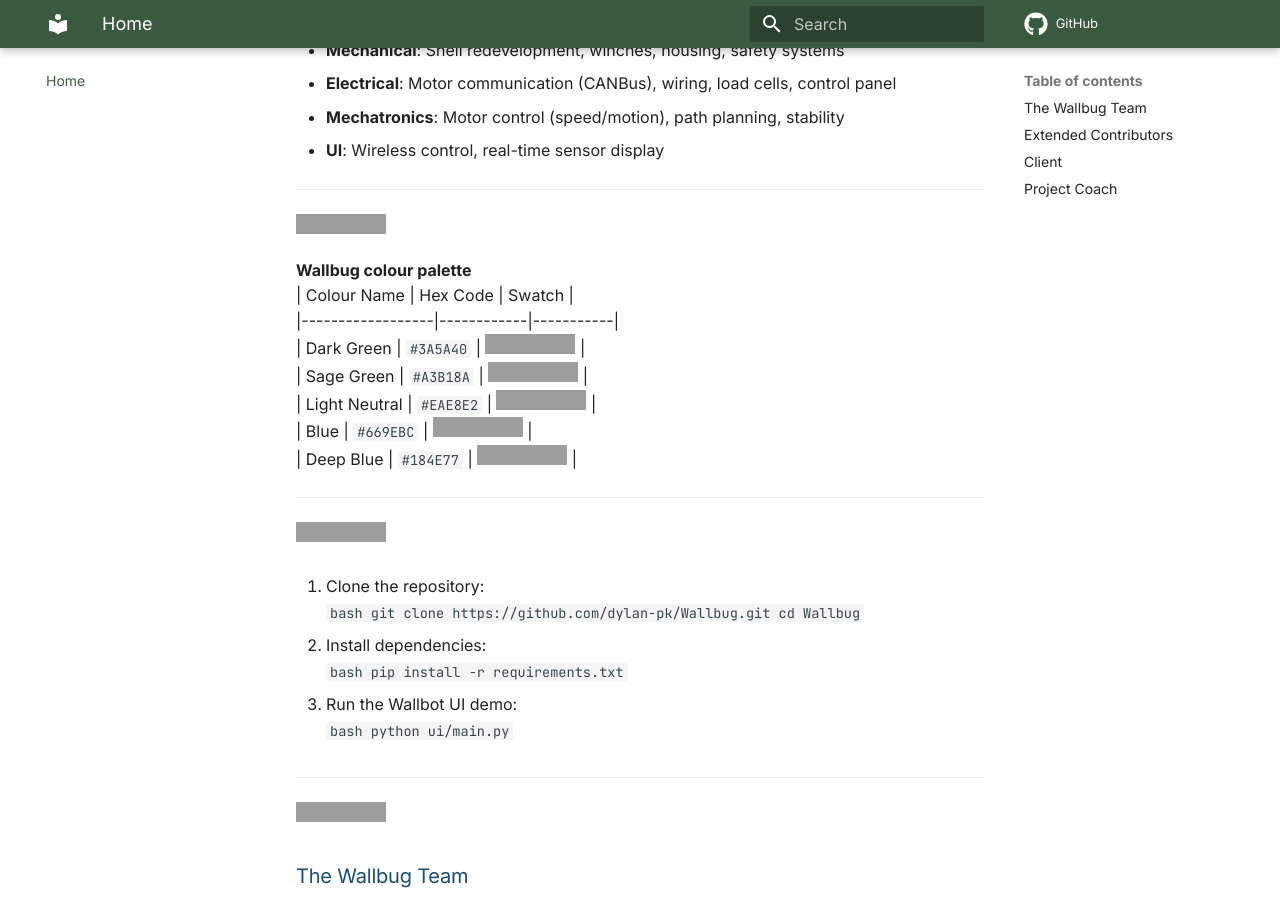
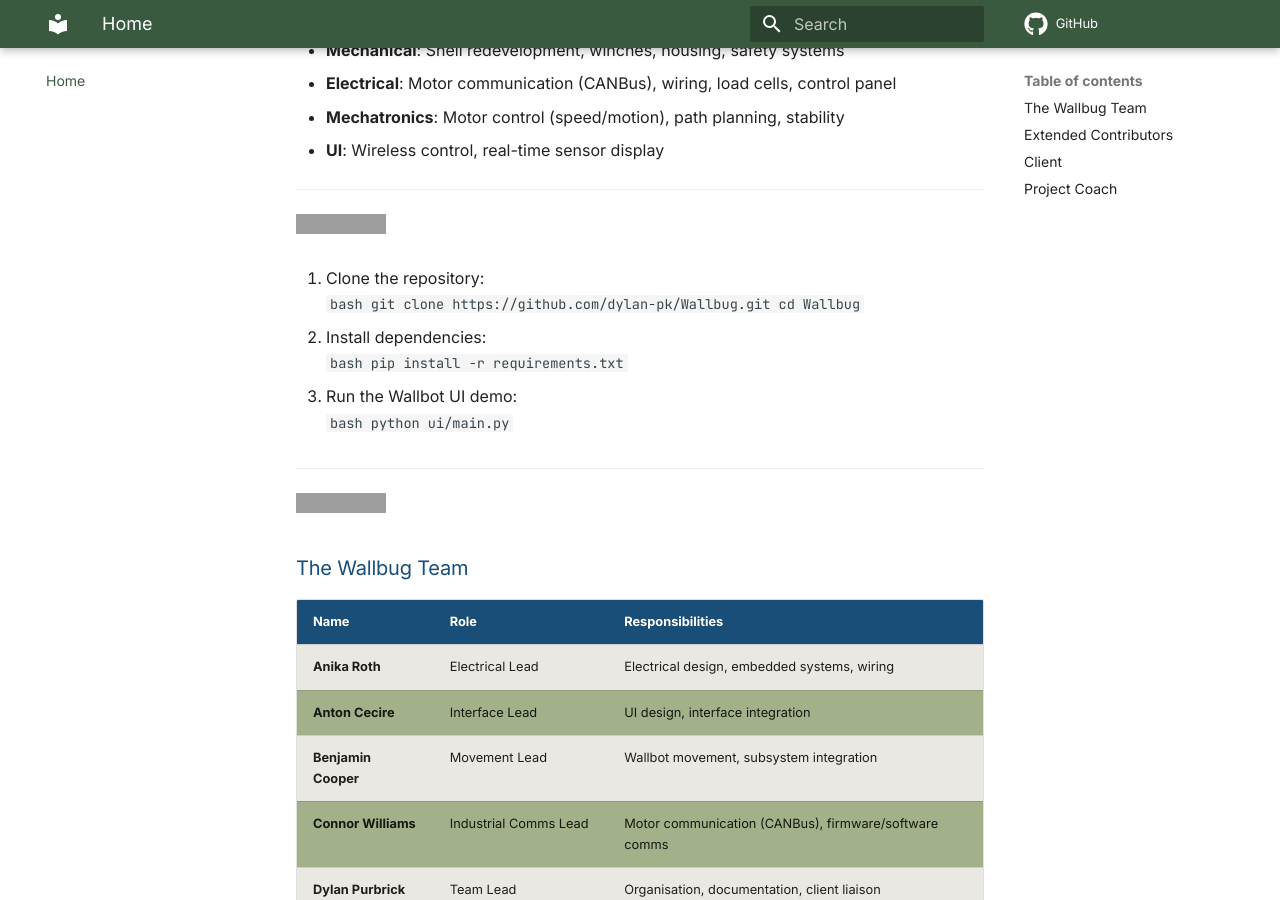
Before and after one commit to dylan-pk/Wallbug, an MkDocs documentation site: the page built from docs/index.md, in a window 1280 px wide and 900 px high, scrolled down 1972 px. Built offline with MkDocs 1.6.1 and Material for MkDocs 9.7.7, drawn with Linux system fonts in a browser that asks for light colours; comment, search, counter and statistics services are not loaded; grey boxes are pictures that could not be loaded.

Commit message:
Update index.md

````diff
--- a/docs/index.md
+++ b/docs/index.md
@@ -77,22 +77,10 @@ The end goal is to deliver an **investor-ready demo unit** that showcases techni
 - **Mechatronics**: Motor control (speed/motion), path planning, stability
 - **UI**: Wireless control, real-time sensor display
 
----
-
-![Visual Identity](https://img.shields.io/badge/Visual_Identity-%23669EBC?style=for-the-badge&logoColor=white)
-
-**Wallbug colour palette**
-| Colour Name      | Hex Code   | Swatch    |
-|------------------|------------|-----------|
-| Dark Green       | `#3A5A40`  | ![Dark Green](https://img.shields.io/badge/----?style=flat-square&labelColor=3A5A40&color=3A5A40&logoColor=3A5A40) |
-| Sage Green       | `#A3B18A`  | ![Sage Green](https://img.shields.io/badge/----?style=flat-square&labelColor=A3B18A&color=A3B18A&logoColor=A3B18A) |
-| Light Neutral    | `#EAE8E2`  | ![Light Neutral](https://img.shields.io/badge/----?style=flat-square&labelColor=EAE8E2&color=EAE8E2&logoColor=EAE8E2) |
-| Blue             | `#669EBC`  | ![Blue](https://img.shields.io/badge/----?style=flat-square&labelColor=669EBC&color=669EBC&logoColor=669EBC) |
-| Deep Blue        | `#184E77`  | ![Deep Blue](https://img.shields.io/badge/----?style=flat-square&labelColor=184E77&color=184E77&logoColor=184E77) |
 
 ---
 
-![Getting Started](https://img.shields.io/badge/Getting_Started-%23A3B18A?style=for-the-badge&logoColor=black)
+![Getting Started](https://img.shields.io/badge/Getting_Started-%23669EBC?style=for-the-badge&logoColor=white)
 
 1. Clone the repository:
    ```bash
@@ -112,7 +100,7 @@ The end goal is to deliver an **investor-ready demo unit** that showcases techni
 
 ---
 
-![Team](https://img.shields.io/badge/Team_%26_Contributors-%23184E77?style=for-the-badge&logoColor=white)
+![Team](https://img.shields.io/badge/Team_%26_Contributors-%23A3B18A?style=for-the-badge&logoColor=black)
 
 ### The Wallbug Team
 
@@ -140,13 +128,13 @@ The end goal is to deliver an **investor-ready demo unit** that showcases techni
 
 ---
 
-![Documentation](https://img.shields.io/badge/Documentation-%23669EBC?style=for-the-badge&logoColor=white)
+![Documentation](https://img.shields.io/badge/Documentation-%23184E77?style=for-the-badge&logoColor=white)
 
 All supporting materials, including CAD files, technical documentation, and meeting records, will be organised within the DMMS MS Teams dedicated Wallbot System Development Channel.
 Critical files such as ROS packages and further code elements will be stored within their respective folders.
 
 ---
 
-![License](https://img.shields.io/badge/License-%233A5A40?style=for-the-badge&logoColor=white)
+![License](https://img.shields.io/badge/License-%23669EBC?style=for-the-badge&logoColor=white)
 
 This project is currently unlicensed. All rights reserved to the Wallbug team and collaborators.
````
